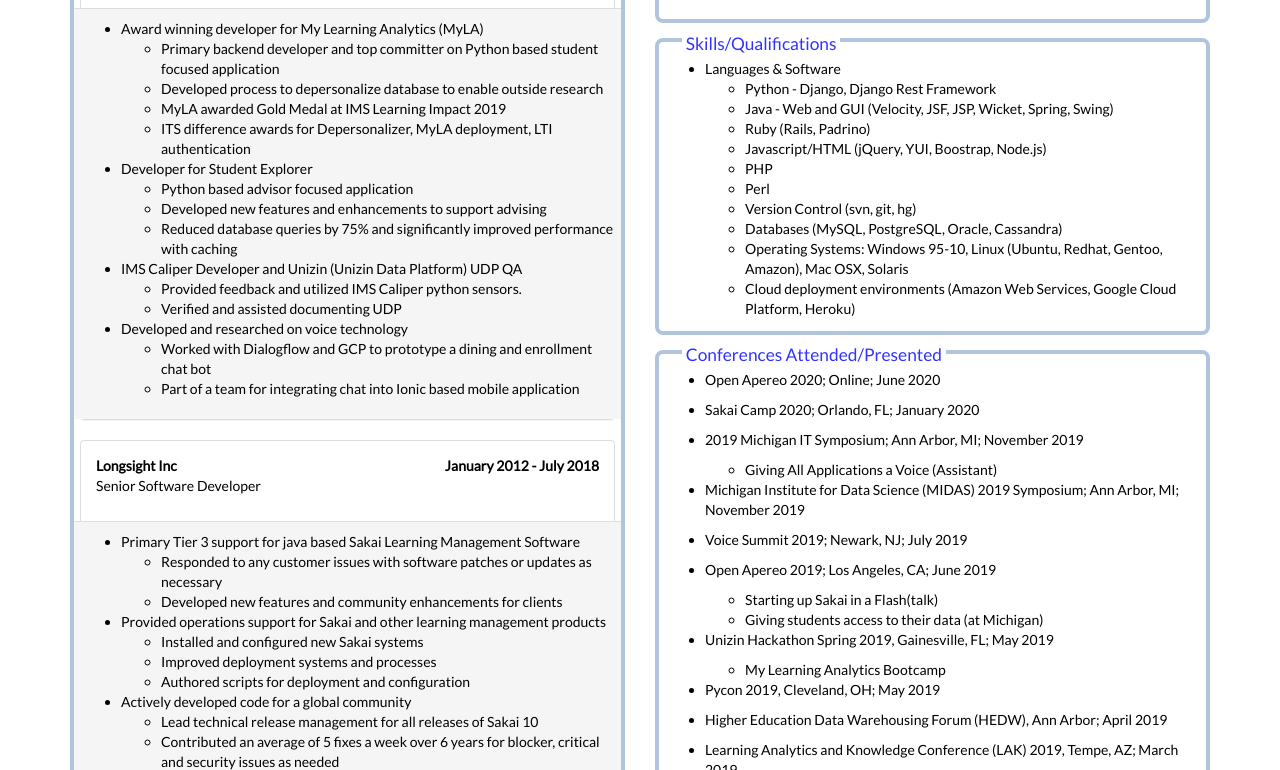
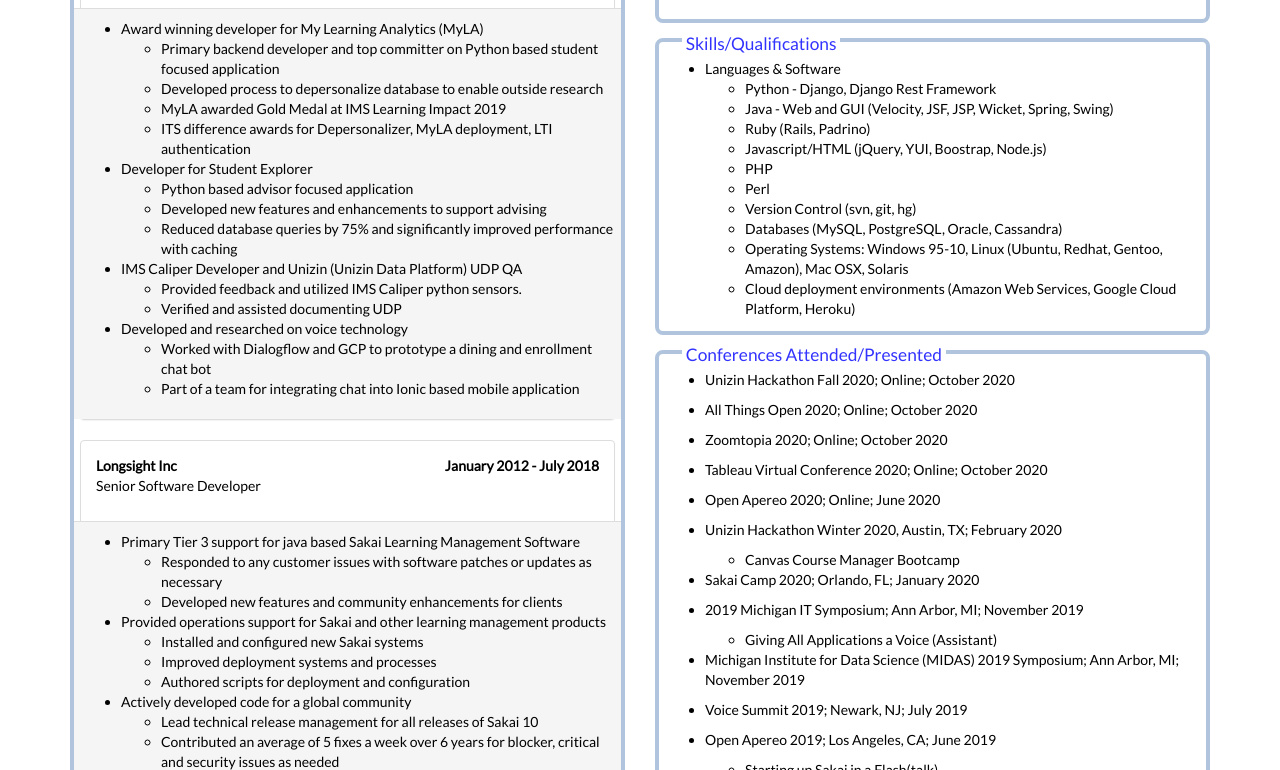
Before and after one commit to jonespm/mrjones.us, a plain HTML site: page index.html in a window 1280 px wide. Shown: the part 459-1229 px from the top of the page. Drawn offline with nearby package versions, Linux system fonts and the light colour scheme.

Commit message:
Adding some 2020 conferences (online)

```diff
--- a/index.html
+++ b/index.html
@@ -253,7 +253,25 @@
                         <legend>Conferences Attended/Presented</legend>
                         <ul>
                             <li>
+                                <p>Unizin Hackathon Fall 2020; Online; October 2020</p>
+                            </li>
+                            <li>
+                                <p>All Things Open 2020; Online; October 2020</p>
+                            </li>
+                            <li>
+                                <p>Zoomtopia 2020; Online; October 2020</p>
+                            </li>
+                            <li>
+                                <p>Tableau Virtual Conference 2020; Online; October 2020</p>
+                            </li>
+                            <li>
                                 <p>Open Apereo 2020; Online; June 2020</p>
+                            </li>
+                            <li>
+                                <p>Unizin Hackathon Winter 2020, Austin, TX; February 2020</p>
+                                <ul>
+                                    <li>Canvas Course Manager Bootcamp</li>
+                                </ul>
                             </li>
                             <li>
                                 <p>Sakai Camp 2020; Orlando, FL; January 2020</p>
```
